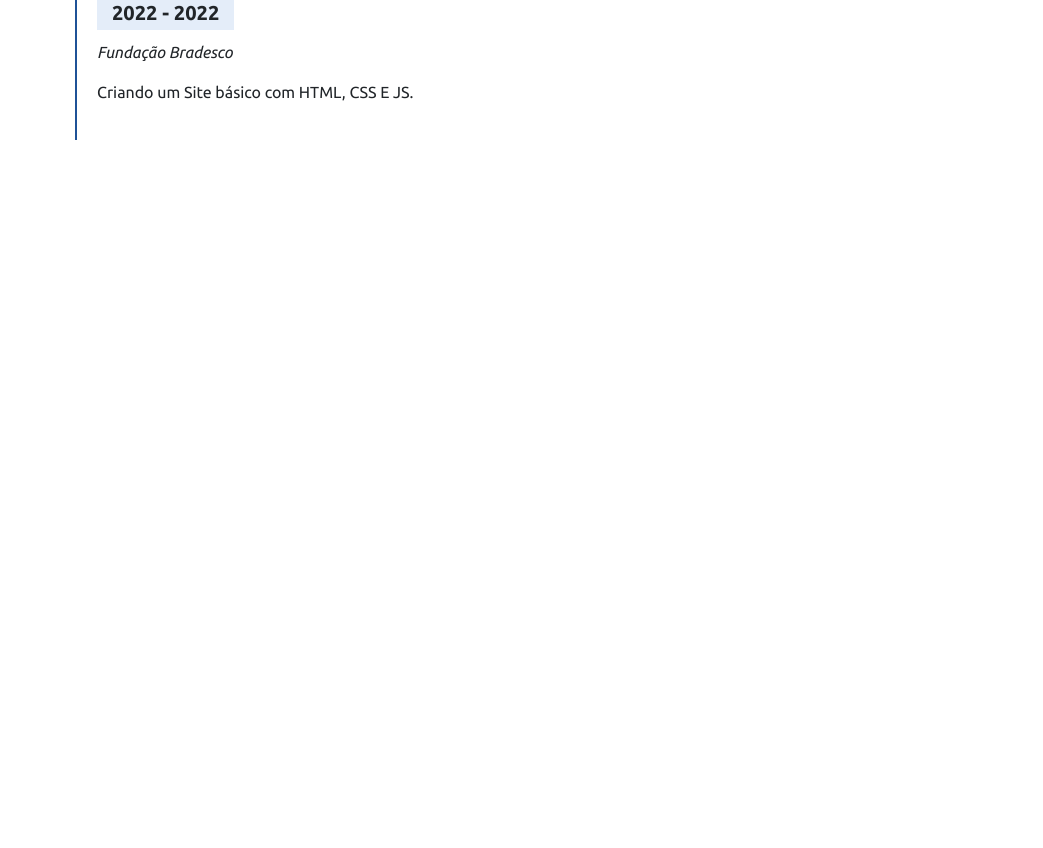
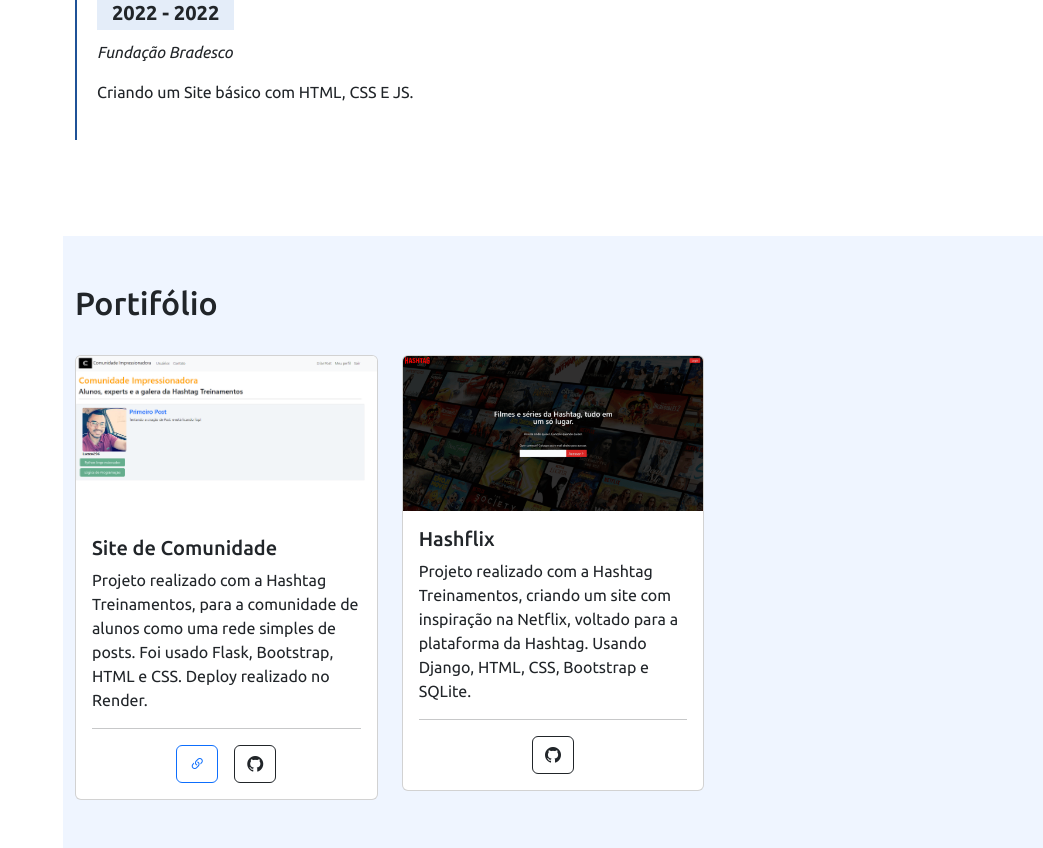
Before and after one commit to lucasamaral296/PortifolioFLASK, a Flask app: page / in a window 1280 px wide. Shown: the part 2960-3808 px from the top of the page, without its empty margins (237-1280 px from the left). Before the commit the page ends 3100 px from the top, so only its background shows below. Run offline with Flask 3, Linux system fonts and the light colour scheme; some libraries are stand-ins or nearby versions.

Commit message:
adicionando porfifolio em cards e carrousel

```diff
--- a/static/style.css
+++ b/static/style.css
@@ -228,3 +228,26 @@
     background: #fff;
     border-radius: 50%;
 }
+
+.carousel-control-prev {
+    margin-left: -8rem;
+
+}
+
+.carousel-control-next {
+    margin-right: -8rem;
+}
+
+.carousel-indicators {
+    margin-bottom: -35px;
+}
+
+@media (max-width: 1860px) {
+    .carousel-control-prev{
+        margin-left: 0;
+    }
+
+    .carousel-control-next{
+        margin-right: 0;
+    }
+}
--- a/templates/home.html
+++ b/templates/home.html
@@ -287,6 +287,59 @@
                 </div>
             </div>
         </section>
+        <section class="section-bg mt-5" id="portifolio">
+            <div class="container pb-5 pt-5">
+
+                <h2 class="pb-4">Portifólio</h2>
+                <div id="carouselPortifolio" class="carousel carousel-dark slide">
+
+                    <div class="carousel-inner">
+                      <div class="carousel-item active" data-bs-interval="10000">
+                        <div class="row row-cols-1 row-cols-md-3 g-4">
+                            <div class="col">
+                              <div class="card">
+                                <img src="../static/img/projetocomunidade.png" class="card-img-top" alt="Projeto de Comunidade">
+                                <div class="card-body">
+                                  <h5 class="card-title">Site de Comunidade</h5>
+                                  <p class="card-text">Projeto realizado com a Hashtag Treinamentos, para a comunidade de alunos como
+                                     uma rede simples de posts.
+                                    Foi usado Flask, Bootstrap, HTML e CSS. Deploy realizado no Render.</p>
+                                    <hr>
+                                    <div class="d-flex justify-content-center">
+                                        <a href="https://comunidade-gd5o.onrender.com/login"
+                                        target="_blank" class="btn btn-outline-primary me-3">
+                                        <i class="bi bi-link-45deg"></i></a>
+                                        <a href="https://github.com/lucasamaral296/sitecomunidadeFLASK"
+                                        target="_blank" class="btn btn-outline-dark">
+                                        <i class="bi bi-github"></i></a>
+                                    </div>
+                                </div>
+                              </div>
+                            </div>
+                            <div class="col">
+                              <div class="card">
+                                <img src="../static/img/hashflix.png" class="card-img-top" alt="Projeto hashflix">
+                                <div class="card-body">
+                                  <h5 class="card-title">Hashflix</h5>
+                                  <p class="card-text">Projeto realizado com a Hashtag Treinamentos, criando um site com inspiração
+                                    na Netflix, voltado para a plataforma da Hashtag.
+                                    Usando Django, HTML, CSS, Bootstrap e SQLite.
+                                    <hr>
+                                  </p>
+                                    <div class="d-flex justify-content-center">
+                                        <a href="https://github.com/lucasamaral296/projetohashflix"
+                                        target="_blank" class="btn btn-outline-dark ">
+                                        <i class="bi bi-github"></i></a>
+                                    </div>
+                                </div>
+                              </div>
+                            </div>
+                          </div>
+                      </div>
+
+                  </div>
+            </div>
+        </section>
     </main>
     <script src="../static/bootstrap/js/bootstrap.bundle.min.js"></script>
     <script src="../static/script.js"></script>
```
Also changed, not shown: static/img/hashflix.png (added), static/img/projetocomunidade.png (added).
